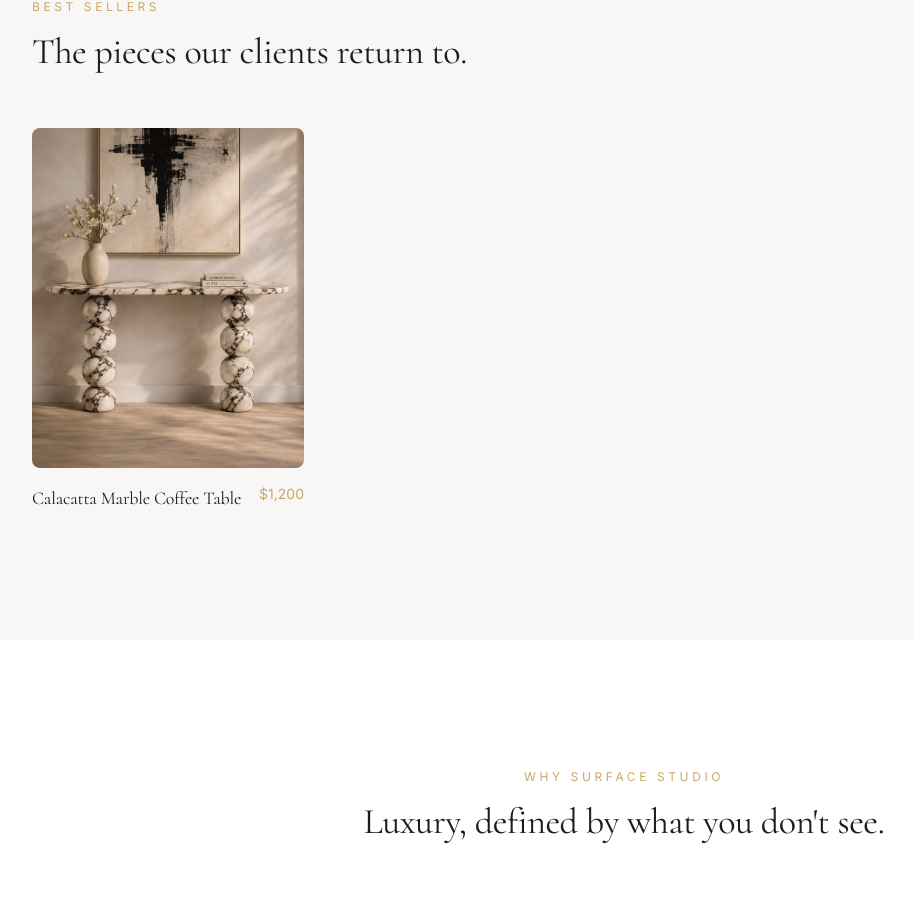
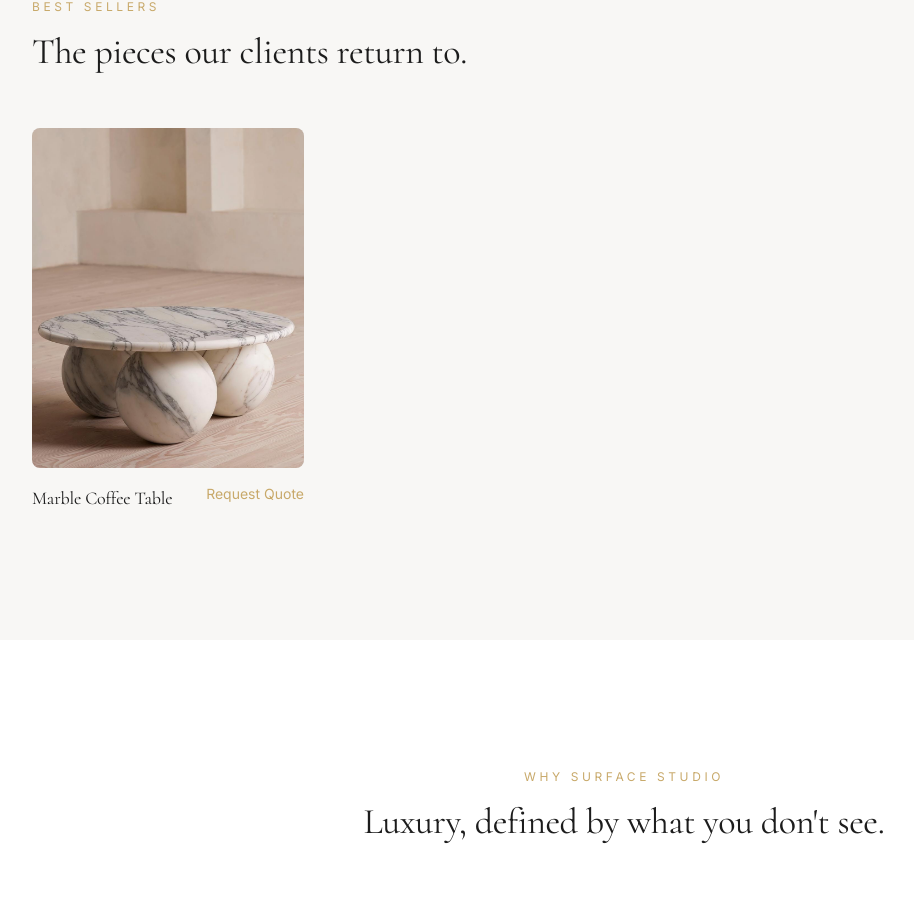
Before and after one commit to ssurfacestudio/surface-studio, a Next.js app: page / in a window 1280 px wide. Shown: the part 2320-3225 px from the top of the page, without its empty margins (16-930 px from the left). Built offline with nearby package versions, Linux system fonts and the light colour scheme; no server answers.

Commit message:
Fix best sellers duplicate declaration and type error and update details of product

```diff
--- a/components/home/BestSellers.tsx
+++ b/components/home/BestSellers.tsx
@@ -20,7 +20,7 @@ export default function BestSellers() {
         <div className="grid grid-cols-1 gap-8 sm:grid-cols-2 lg:grid-cols-4">
           {bestSellers.map((p, i) => (
             <ScrollReveal key={p.slug} delay={i * 0.08}>
-              <ProductCard product={p} />
+              <ProductCard product={{ ...p, collection: "" }} />
             </ScrollReveal>
           ))}
         </div>
--- a/lib/data.ts
+++ b/lib/data.ts
@@ -151,13 +151,13 @@ export const testimonials = [
 // 4. BEST SELLERS
 export const bestSellers = [
   {
-    id: "1",
-    slug: "calacatta-coffee-table",
-    title: "Calacatta Marble Coffee Table",
-    name: "Calacatta Marble Coffee Table",
-    price: "$1,200",
-    image: "/images/table1.jpeg",
-    images: ["/images/table1.jpeg"],
+    id: "01",
+    slug: "marble-coffee-table01",
+    title: "Marble Coffee Table",
+    name: "Marble Coffee Table",
+    price: "Request Quote",
+    image: "/images/coffee01main.jpeg",
+    images: ["/images/coffee01main.jpeg"],
   },
 ];
 
@@ -217,7 +217,7 @@ export const products: Product[] = [
   },
   {
     id: "01",
-    slug: "calacatta-coffee-table01",
+    slug: "marble-coffee-table01",
     name: "Marble Coffee Table",
     collection: "coffee-tables",
     price: "Request Quote",
```
